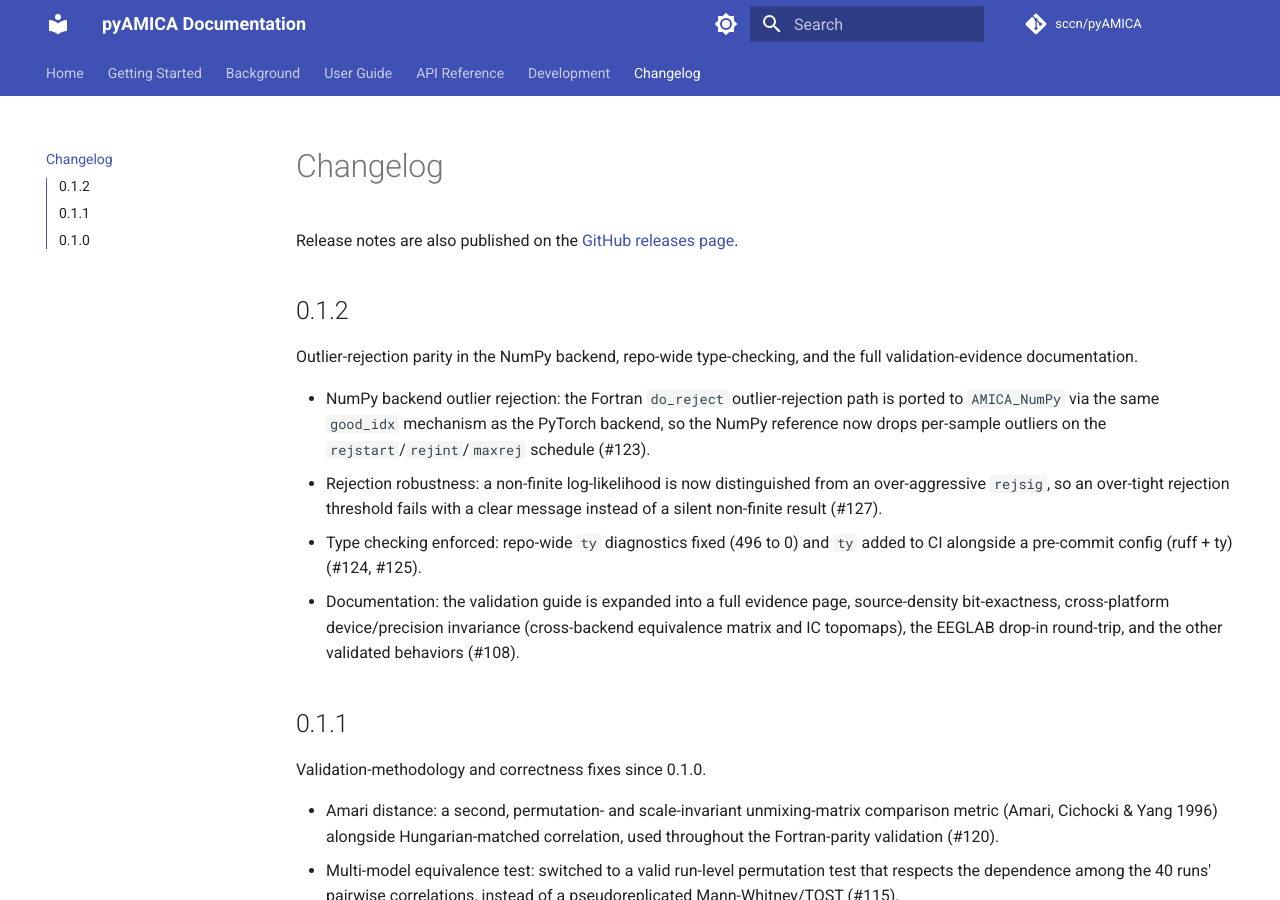
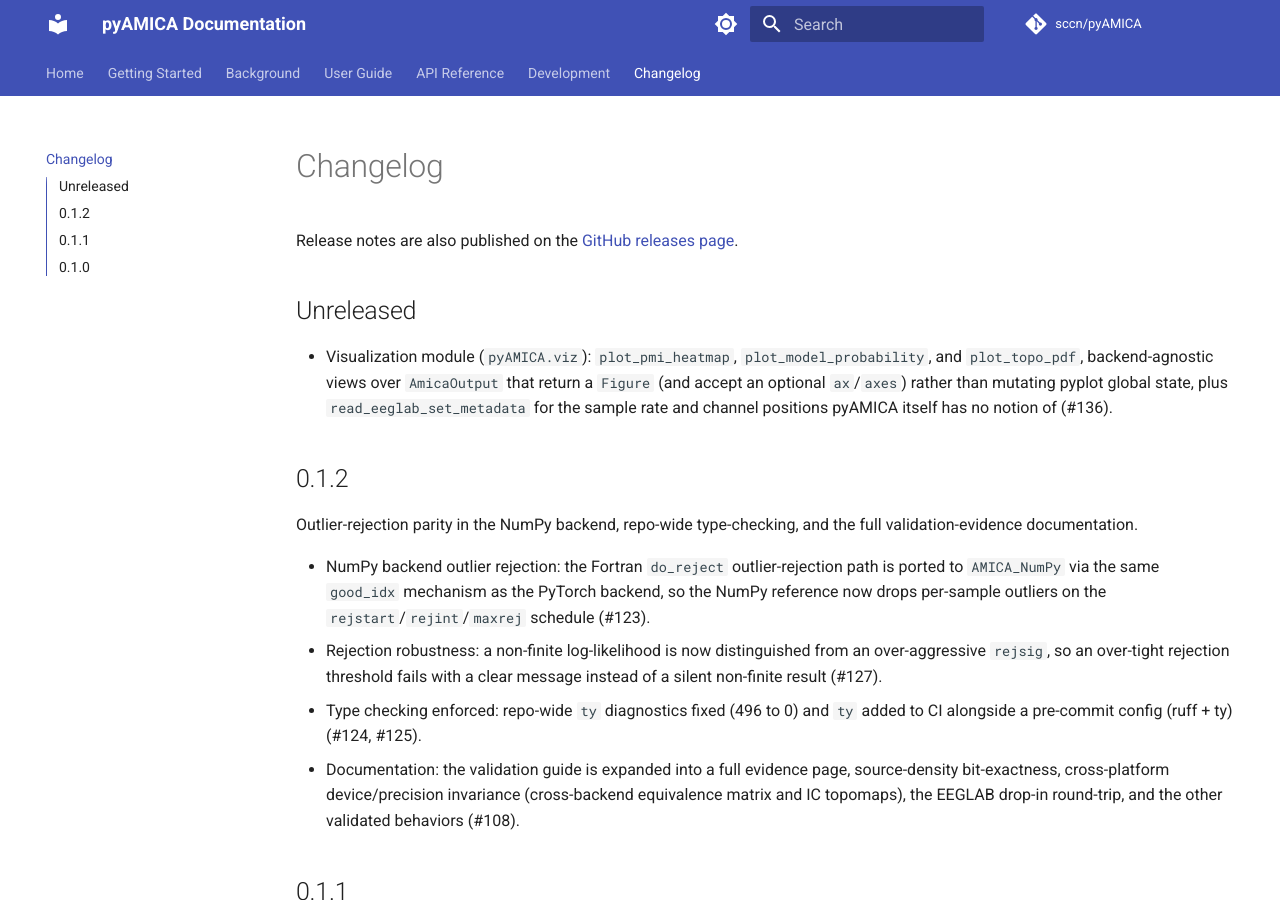
Before and after one commit to neuromechanist/pyAMICA, an MkDocs documentation site: the page built from docs/changelog.md, in a window 1280 px wide and 900 px high. Built offline with MkDocs 1.6.1 and Material for MkDocs 9.7.7, drawn with Linux system fonts in a browser that asks for light colours; comment, search, counter and statistics services are not loaded.

Commit message:
Add viz docs and changelog entry

```diff
--- a/docs/changelog.md
+++ b/docs/changelog.md
@@ -2,6 +2,14 @@
 
 Release notes are also published on the
 [GitHub releases page](https://github.com/sccn/pyAMICA/releases).
+
+## Unreleased
+
+- Visualization module (`pyAMICA.viz`): `plot_pmi_heatmap`, `plot_model_probability`,
+  and `plot_topo_pdf`, backend-agnostic views over `AmicaOutput` that return a
+  `Figure` (and accept an optional `ax`/`axes`) rather than mutating pyplot
+  global state, plus `read_eeglab_set_metadata` for the sample rate and channel
+  positions pyAMICA itself has no notion of (#136).
 
 ## 0.1.2
 
--- a/mkdocs.yml
+++ b/mkdocs.yml
@@ -101,6 +101,7 @@ nav:
       - PyTorch backend: api/torch-backend.md
       - MLX backend: api/mlx-backend.md
       - NumPy backend: api/numpy-backend.md
+      - Visualization: api/viz.md
   - Development:
       - Contributing: development/contributing.md
       - Testing: development/testing.md
```
Also changed, not shown: docs/api/viz.md (added, +29 -0 lines).
